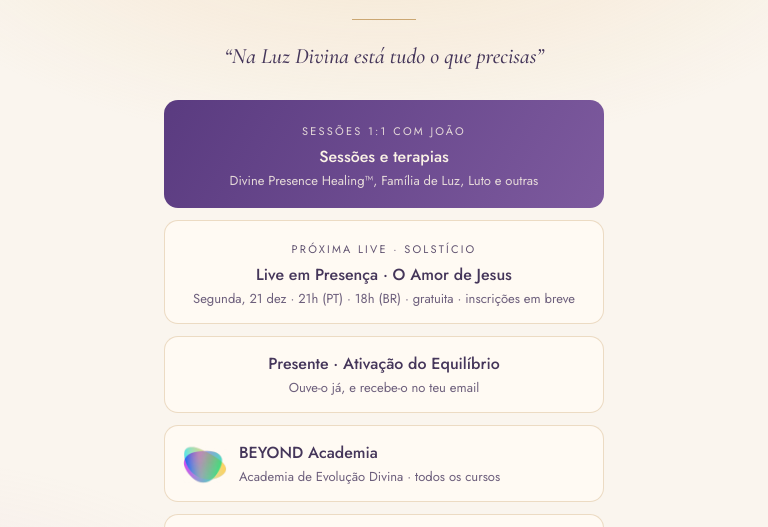
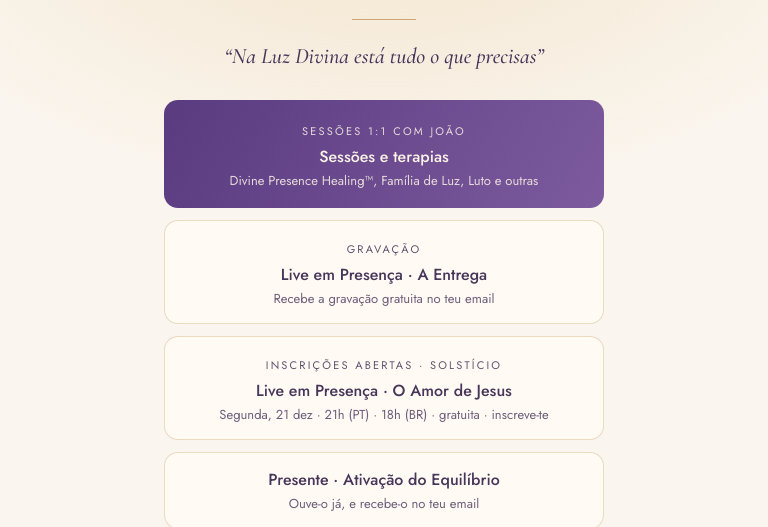
Before and after one commit to JCPaliteiro/links, a plain HTML site: page index.html in a window 1280 px wide. Shown: the part 248-775 px from the top of the page, without its empty margins (256-1024 px from the left). Drawn offline with nearby package versions, Linux system fonts and the light colour scheme.

Commit message:
Links: inscrições abertas O Amor de Jesus + botão Gravação A Entrega
Co-Authored-By: Claude Opus 5.5 <noreply@anthropic.com>
Claude-Session: https://claude.ai/code/session_01Hbv8bSmvXrcfm3XLFeAVRV

```diff
--- a/index.html
+++ b/index.html
@@ -102,9 +102,14 @@ footer a{color:var(--gold);text-decoration:none;letter-spacing:.06em}
       <small>Segunda, 23 nov · 21h (PT) · 18h (BR) · gratuita · inscreve-te</small>
     </a>
     <a class="btn" data-o data-desde="2026-11-24T00:00:00Z" data-ate="2026-12-22T00:00:00Z" href="https://lives.joaopaliteiro.com/">
-      <span class="tag">Próxima Live · Solstício</span>
+      <span class="tag">Gravação</span>
+      <b>Live em Presença · A Entrega</b>
+      <small>Recebe a gravação gratuita no teu email</small>
+    </a>
+    <a class="btn" data-o data-desde="2026-11-24T00:00:00Z" data-ate="2026-12-22T00:00:00Z" href="https://lives.joaopaliteiro.com/">
+      <span class="tag">Inscrições abertas · Solstício</span>
       <b>Live em Presença · O Amor de Jesus</b>
-      <small>Segunda, 21 dez · 21h (PT) · 18h (BR) · gratuita · inscrições em breve</small>
+      <small>Segunda, 21 dez · 21h (PT) · 18h (BR) · gratuita · inscreve-te</small>
     </a>
     <a class="btn" data-o href="https://dashboard.mailerlite.com/forms/909226/200523205818976052/share">
       <b>Presente · Ativação do Equilíbrio</b>
```
